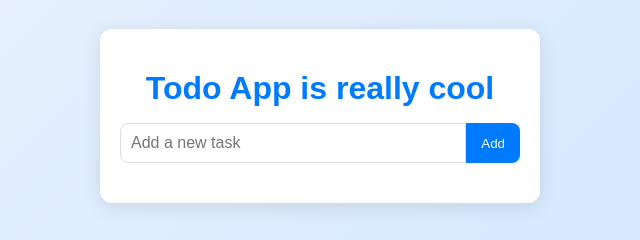
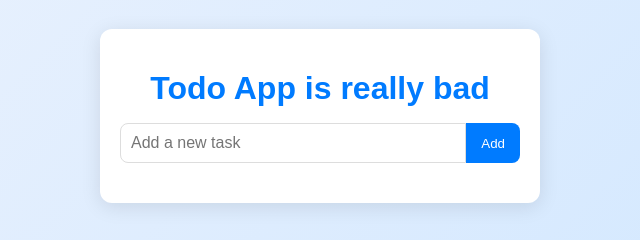
Before and after one commit to MatheoJeannneret/module239-todo-jea, a plain HTML site: page src/frontend/index.html in a window 1280 px wide. Shown: the part 284-524 px from the top of the page, 320-960 px from the left. Drawn offline with nearby package versions, Linux system fonts and the light colour scheme; no server answers.

Commit message:
modif du titre

```diff
--- a/src/frontend/index.html
+++ b/src/frontend/index.html
@@ -10,7 +10,7 @@
 </head>
 <body>
   <div class="app-container">
-    <h1>Todo App is really cool</h1>
+    <h1>Todo App is really bad</h1>
     <form id="todo-form">
       <input type="text" id="todo-input" placeholder="Add a new task" required>
       <button type="submit">Add</button>
```
